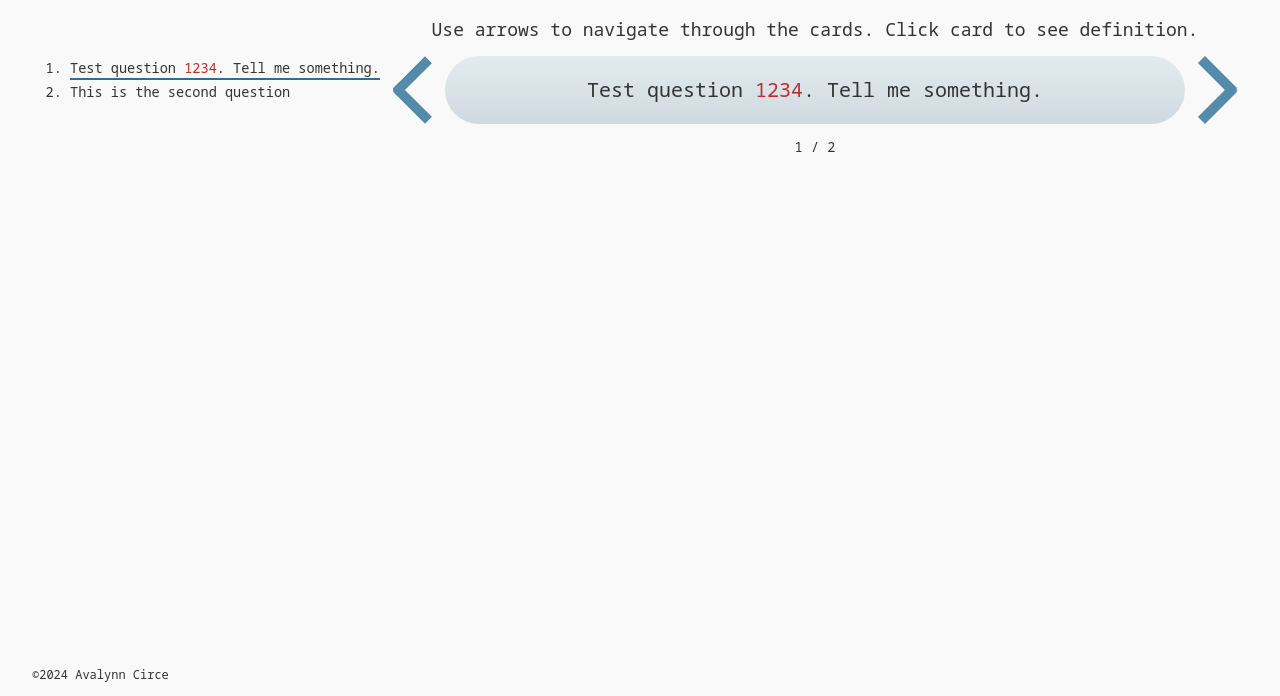
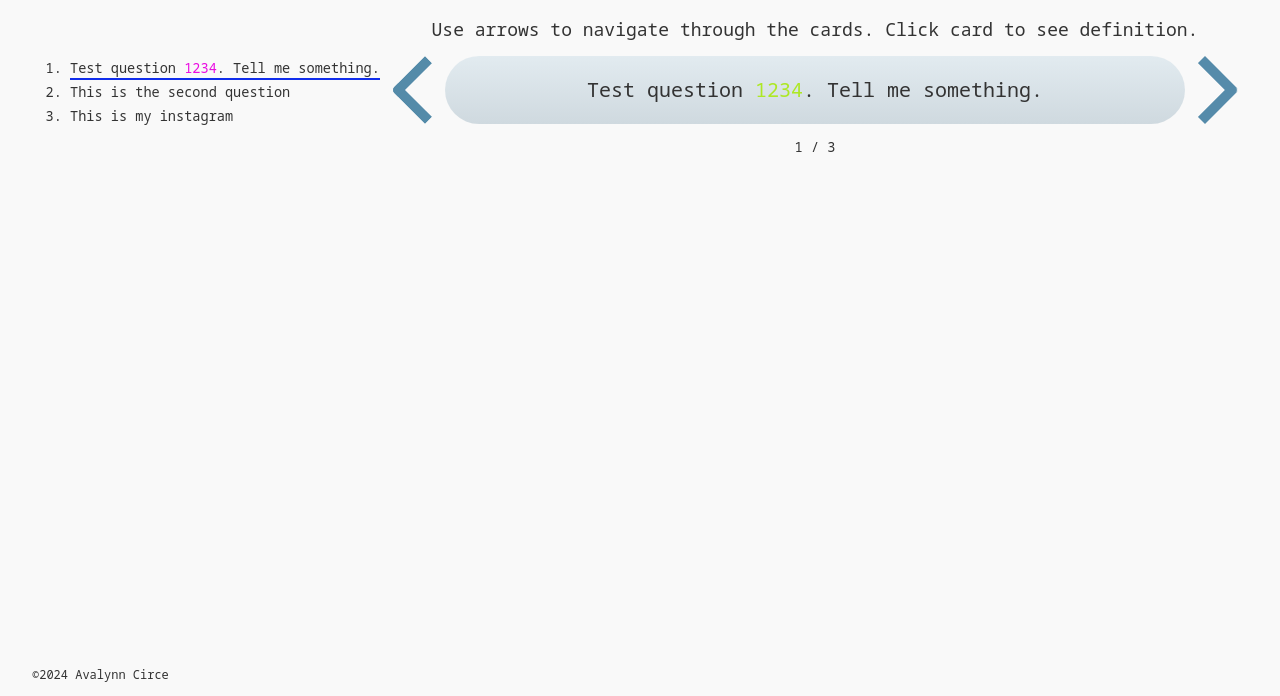
Before and after one commit to zzzBeozzz/jj, a plain HTML site: page index.html in a window 1280 px wide. Shown: the part 104-800 px from the top of the page. Drawn offline with Linux system fonts and the light colour scheme.

Commit message:
Inital edits

```diff
--- a/resources/css/styles.css
+++ b/resources/css/styles.css
@@ -110,7 +110,7 @@
 }
 
 li div span {
-  color: #bc2e2e;
+  color: #ea0ce2;
   font-weight: 500;
 }
 
@@ -122,7 +122,7 @@
   height: 2px;
   bottom: 0;
   left: 0;
-  background-color: #2c7096;
+  background-color: #102dec;
   transform: scaleX(0);
   transform-origin: top left;
   transition: transform 0.2s ease;
@@ -158,7 +158,7 @@
 }
 
 .facing span {
-  color: #bc2e2e;
+  color: #ade825;
   font-weight: 500;
 }
 
--- a/resources/js/data.json
+++ b/resources/js/data.json
@@ -8,5 +8,10 @@
 		"prompt": "This is the second question",
 		"answer": "This is the answer.",
 		"link": "https://facebook.com"
-	}
+	},
+
+    {   "prompt": "This is my instagram",
+	    "answer": "Here is my link.",
+		"link": "https://www.instagram.com/o_o_ark?igsh=MnMxdTQxa3p2ejhp&utm_source=qr"
+    }
 ]
```
